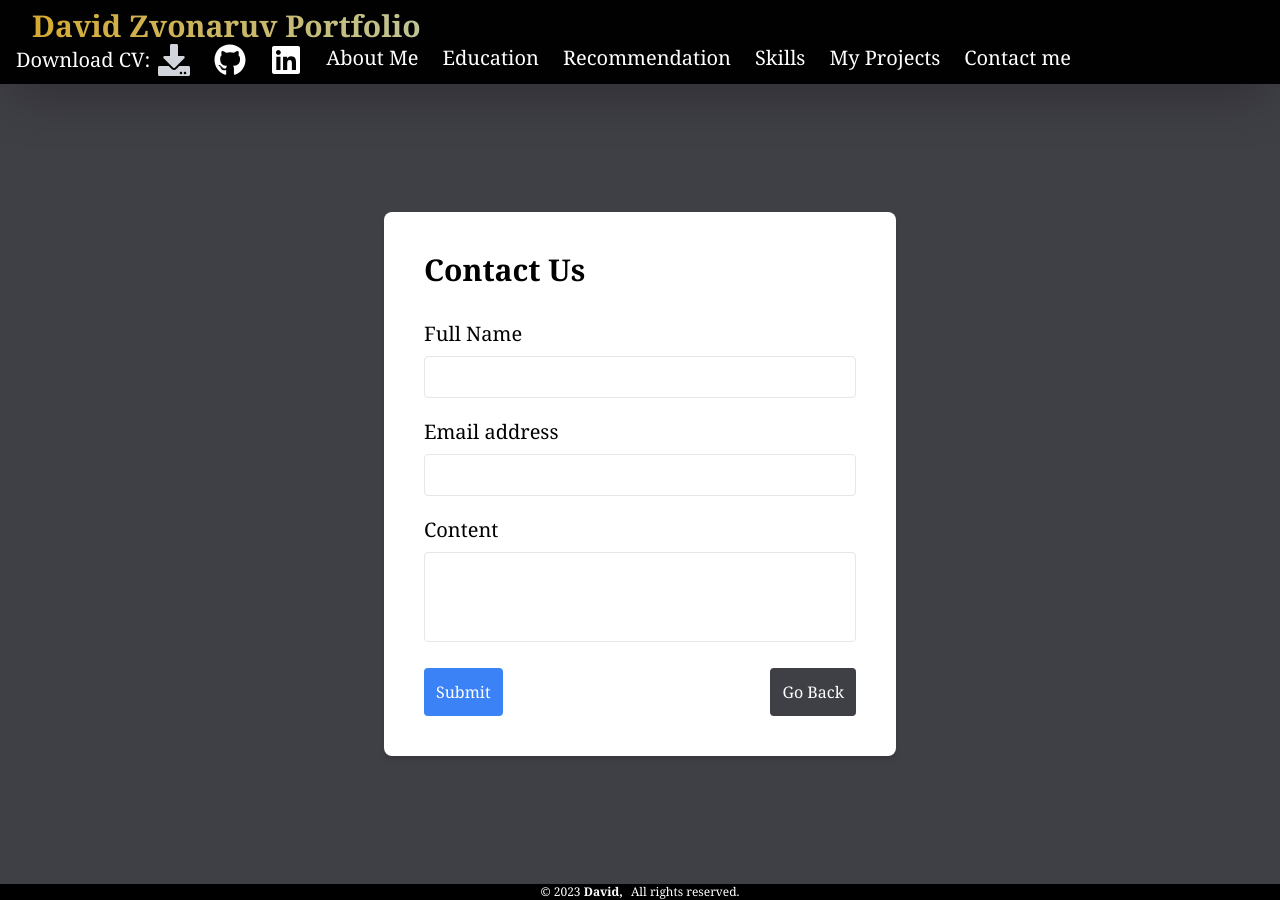
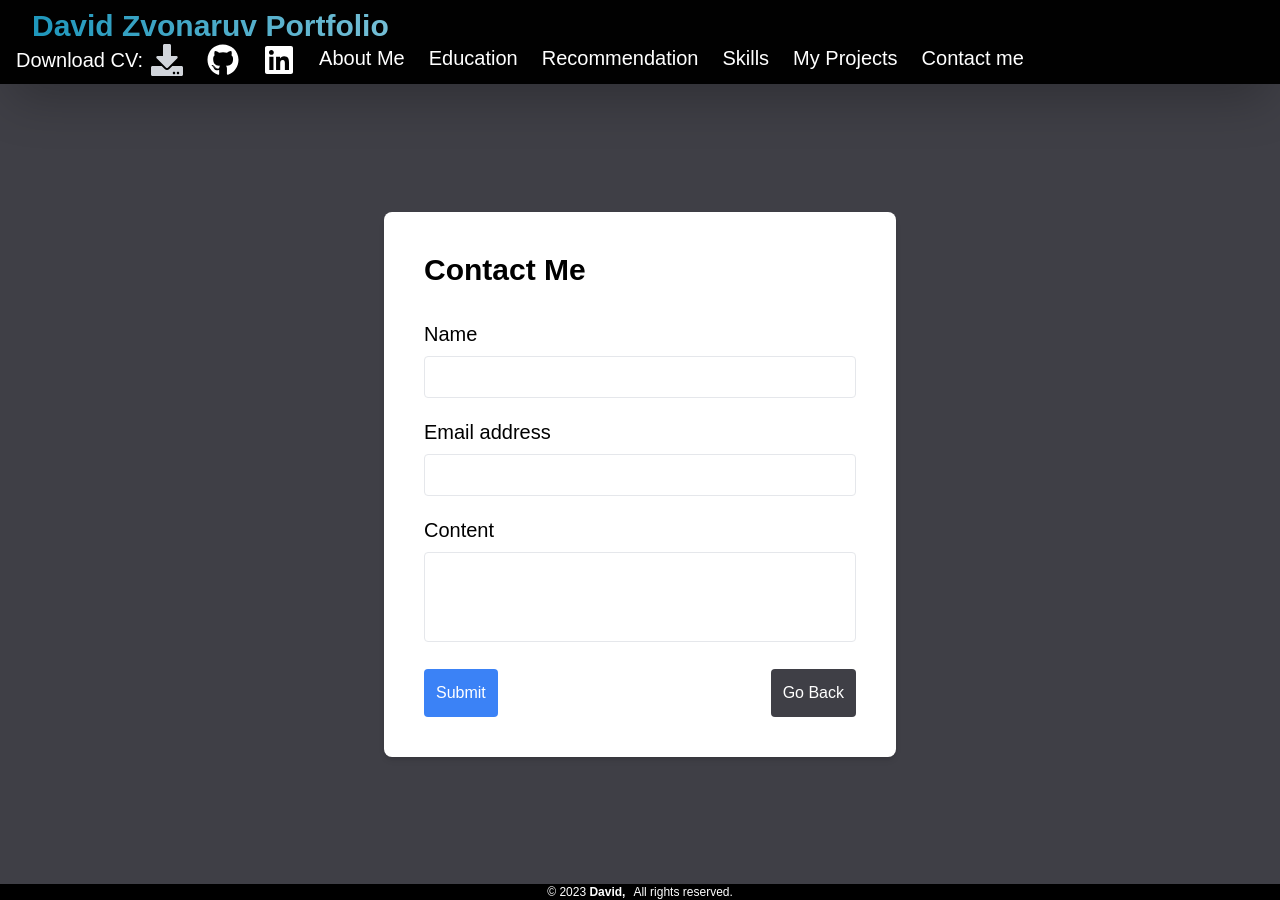
Before and after one commit to DavidZvonaruv5/My-portfolio, a Next.js app: page /contact in a window 1280 px wide. Built offline with nearby package versions, Linux system fonts and the light colour scheme.

Commit message:
Font and more fixes

```diff
--- a/app/api/send-mail/route.js
+++ b/app/api/send-mail/route.js
@@ -25,9 +25,18 @@ export async function POST(request) {
       Message: ${reqbody['message']}
     `
   };
+  const thankSender = {
+    from: process.env.EMAIL_USER,
+    to: reqbody['email'],
+    subject: `Thank you for contacting me ${reqbody['name']}!`,
+    text: `
+      I will get back to you as soon as possible, David.
+    `
+  };
 
   try {
-    await transporter.sendMail(mailOptions);
+    await transporter.sendMail(mailOptions)
+    await transporter.sendMail(thankSender)
   return NextResponse.json({message: 'Email sent successfully'}, {status: 200})
   } catch (error) {
     return NextResponse.json({message: 'Email failed to send'}, {status: 500})
--- a/app/components/Education.jsx
+++ b/app/components/Education.jsx
@@ -1,6 +1,27 @@
+"use client";
 import React from "react";
+import { useEffect, useState } from "react";
 
 export default function Education() {
+  const [highlight, setHighlight] = useState(false);
+
+  useEffect(() => {
+    const checkHash = () => {
+      if (window.location.hash === "#Education") {
+        setHighlight(true);
+        setTimeout(() => setHighlight(false), 2000);
+      }
+    };
+
+    checkHash();
+
+    window.addEventListener("hashchange", checkHash);
+
+    return () => {
+      window.removeEventListener("hashchange", checkHash);
+    };
+  }, []);
+
   const education = [
     {
       degree: "BSc in Software Engineering",
@@ -17,10 +38,15 @@ export default function Education() {
 
   return (
     <div className=" text-white bg-zinc-700 ml-3">
-      <h1 className="text-2xl underline">Education</h1>
+      <h1
+        id="Education"
+        className={`text-2xl underline ${highlight ? "gradient-text-2" : ""}`}
+      >
+        Education
+      </h1>
       <br />
 
-      <div id="Education" className="text-base leading-7">
+      <div className="text-base leading-7">
         {education.map((edu, index) => (
           <div key={index} className="mb-4 hover:text-lime-100">
             <h3 className="text-l font-semibold">{edu.degree}</h3>
--- a/app/components/Navbar.jsx
+++ b/app/components/Navbar.jsx
@@ -15,6 +15,11 @@ export default function Navbar() {
     if (window.confirm("Do you want to make a call?")) {
       window.location.href = "tel:+972543111631";
     }
+  };
+
+  const handleEducationClick = () => {
+    window.location.hash = "";
+    window.location.hash = "Education";
   };
 
   return (
@@ -74,7 +79,10 @@ export default function Navbar() {
             <li>
               <Link href="/#Education">
                 <span
-                  onClick={() => setIsOpen(false)}
+                  onClick={() => {
+                    handleEducationClick();
+                    setIsOpen(false);
+                  }}
                   className="cursor-pointer hover:text-gray-300 text-xl"
                 >
                   Education
@@ -149,7 +157,13 @@ export default function Navbar() {
           </li>
           <li>
             <Link href="/#Education">
-              <span className="cursor-pointer hover:text-gray-300 text-xl">
+              <span
+                onClick={() => {
+                  handleEducationClick();
+                  setIsOpen(false);
+                }}
+                className="cursor-pointer hover:text-gray-300 text-xl"
+              >
                 Education
               </span>
             </Link>
--- a/app/contact/page.jsx
+++ b/app/contact/page.jsx
@@ -41,12 +41,12 @@ export default function Contact() {
         className="bg-white p-4 sm:p-10 rounded-lg shadow-md w-full max-w-xs sm:max-w-lg"
       >
         <h2 className="text-2xl sm:text-3xl mb-4 sm:mb-8 font-semibold">
-          Contact Us
+          Contact Me
         </h2>
 
         <div className="mb-4 sm:mb-5">
           <label className="block text-lg sm:text-xl mb-2" htmlFor="first-name">
-            Full Name
+            Name
           </label>
           <input
             className="w-full p-2 border rounded"
--- a/app/globals.css
+++ b/app/globals.css
@@ -1,10 +1,11 @@
 @tailwind base;
 @tailwind components;
 @tailwind utilities;
+@import url('https://fonts.googleapis.com/css2?family=Libre+Franklin:wght@200;300;400&display=swap');
 
-.georgia-font {
-    font-family: 'Georgia', serif;
-  }
+.font-style {
+  font-family: 'Libre Franklin', sans-serif;
+}
 
   @keyframes gradient-animation {
     0% {
@@ -19,9 +20,9 @@
   }
 
   .gradient-text {
-    background: linear-gradient(270deg, lightblue, goldenrod);
+    background: linear-gradient(270deg, lightblue, hsla(194, 100%, 50%, 0.7));
     background-size: 200% 200%;
-    animation: gradient-animation 5s infinite linear;
+    animation: gradient-animation 3s infinite linear;
     -webkit-background-clip: text;
     background-clip: text;
     color: transparent;
@@ -36,3 +37,13 @@
   .hover\:glow:hover {
     text-shadow: 0 0 5px #fff, 0 0 10px #fff, 0 0 3px #000, 0 0 3px #000, 0 0 5px #000, 0 0 10px #000, 0 0 5px #fff;
   }
+
+  .gradient-text-2 {
+
+    background: linear-gradient(180deg, lightblue, goldenrod);
+    background-size: 200% 200%;
+    animation: gradient-animation 5s infinite linear;
+    -webkit-background-clip: text;
+    background-clip: text;
+    color: transparent;
+  }
--- a/app/layout.js
+++ b/app/layout.js
@@ -1,9 +1,8 @@
-import { Inter } from 'next/font/google'
 import Navbar from './components/Navbar'
 import Footer from "./components/Footer"
 import "./globals.css"
 
-const inter = Inter({ subsets: ['latin'] })
+
 
 export const metadata = {
   title: "David's Portfolio",
@@ -13,7 +12,7 @@ export const metadata = {
 export default function RootLayout({ children }) {
   return (
     <html lang="en" className='scroll-smooth ' >
-      <body className={`inter.className georgia-font bg-zinc-700 overflow-x-hidden`}>
+      <body className={`inter.className font-style  bg-zinc-700 overflow-x-hidden`}>
         <Navbar />
 
         {children}
```
